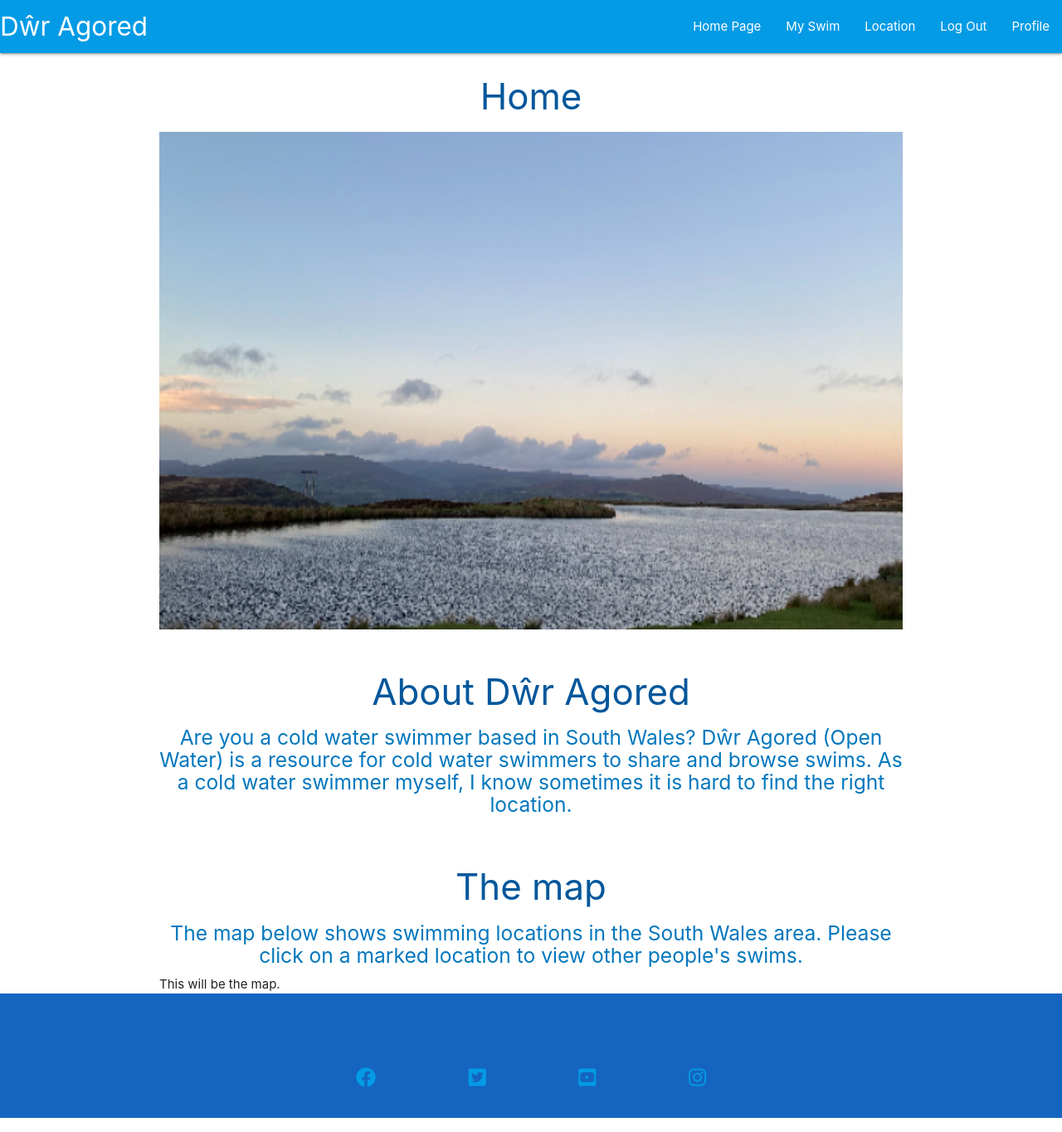
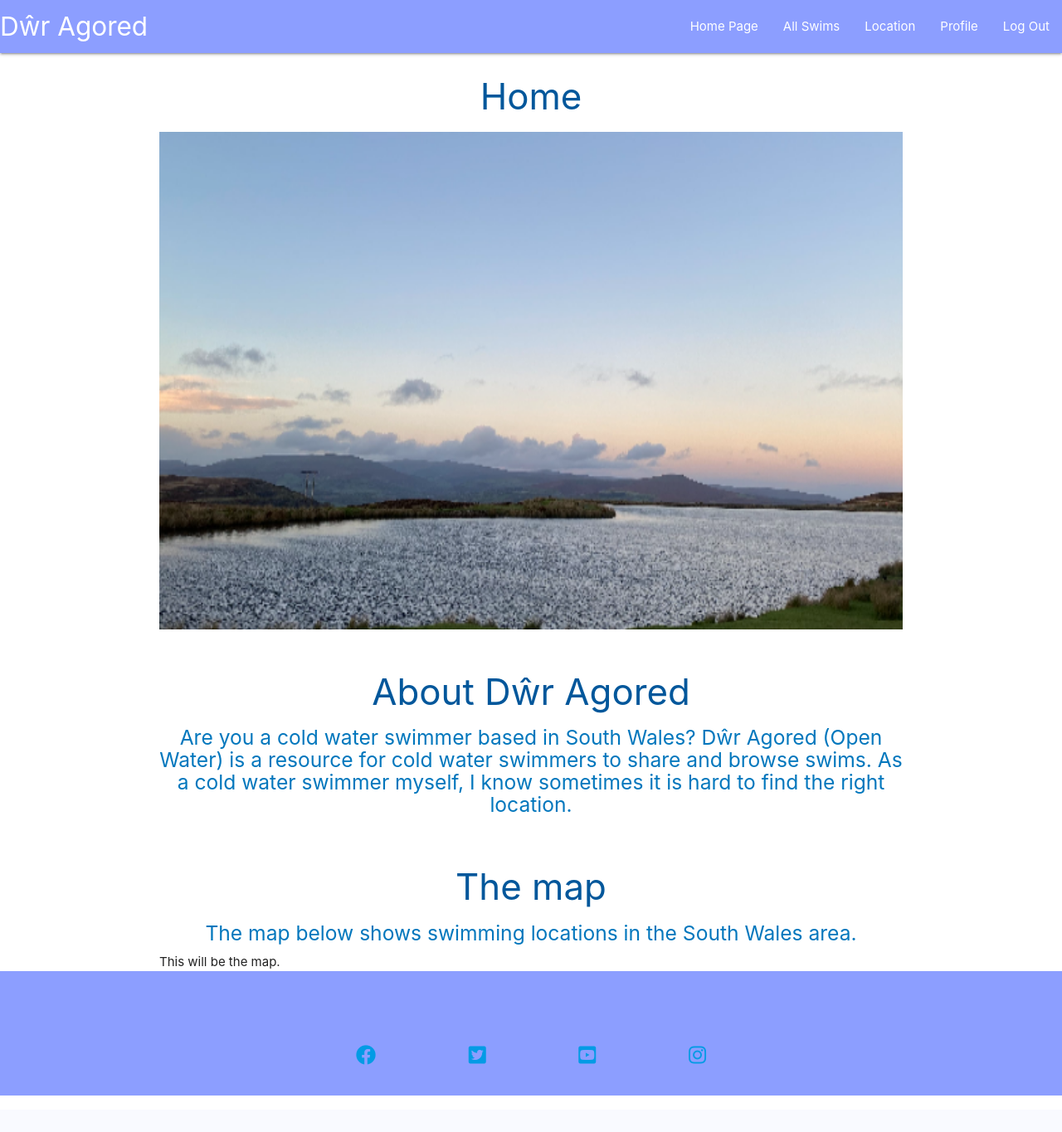
Before and after one commit to mipear/dwr-agored, a Flask app: page / in a window 1280 px wide. Shown: the whole page at 83% size. After the commit the page ends 1321 px from the top, so only its background shows below. Run offline with Flask 2, Linux system fonts and the light colour scheme; the visitor is signed in with stand-in values (Sample User, id 1).

Commit message:
Changed routing e.g. website title leads to home

```diff
--- a/dwragored/routes.py
+++ b/dwragored/routes.py
@@ -4,8 +4,8 @@ from dwragored.models import Location, MySwim, User
 from werkzeug.security import generate_password_hash, check_password_hash
 
 
-@app.route("/home")
-def home():
+@app.route("/allswims")
+def allswims():
     myswim = list(MySwim.query.order_by(MySwim.id).all())
     return render_template("myswim.html", myswim=myswim)
 
@@ -115,7 +115,7 @@ def add_swim():
 
         db.session.add(myswim)
         db.session.commit()
-        return redirect(url_for("home"))
+        return redirect(url_for("allswims"))
     return render_template("add_swim.html", location=location)
 
 
@@ -130,6 +130,7 @@ def edit_swim(myswim_id):
         myswim.cleanliness_rating = request.form.get("cleanliness_rating")
         myswim.date = request.form.get("date")
         myswim.location_id = request.form.get("location_id")
+
         db.session.commit()
     return render_template("edit_swim.html", myswim=myswim, location=location)
 
@@ -139,7 +140,7 @@ def delete_swim(myswim_id):
     myswim = MySwim.query.get_or_404(myswim_id)
     db.session.delete(myswim)
     db.session.commit()
-    return redirect(url_for("home"))
+    return redirect(url_for("allswims"))
 
 @app.route("/profile/<username>", methods=["GET", "POST"])
 def profile(username):
--- a/dwragored/templates/add_location.html
+++ b/dwragored/templates/add_location.html
@@ -16,7 +16,8 @@
         <!--Location Add-->
         <h5>Click the map to add a new location</h5>
         <div id="map-add">
-            <img class="responsive-img" src="{{ url_for('static', filename='/images/swmap.webp') }}" alt="South Wales map">
+            <img class="responsive-img" id="map-add" src="{{ url_for('static', filename='/images/swmap.webp') }}"
+                alt="South Wales map">
         </div>
         <br>
 
--- a/dwragored/templates/add_swim.html
+++ b/dwragored/templates/add_swim.html
@@ -1,6 +1,6 @@
 {% extends "base.html" %} {% block content %}
 
-<h3 class="light-blue-text text-darken-4 center-align">Add Swim</h3>
+<h3 class=" indigo accent-4 center-align">Add Swim</h3>
 
 <div class="row card-panel grey lighten-5">
     <form class="col s12" method="POST" action="{{ url_for('add_swim') }}">
--- a/dwragored/templates/base.html
+++ b/dwragored/templates/base.html
@@ -1,36 +1,51 @@
 <!DOCTYPE html>
 <html lang="en">
-
   <head>
     <meta charset="UTF-8" />
     <meta http-equiv="X-UA-Compatible" content="IE=edge" />
     <meta name="viewport" content="width=device-width, initial-scale=1.0" />
-    <link rel="stylesheet" href="https://cdnjs.cloudflare.com/ajax/libs/font-awesome/5.15.3/css/all.min.css"
+    <link
+      rel="stylesheet"
+      href="https://cdnjs.cloudflare.com/ajax/libs/font-awesome/5.15.3/css/all.min.css"
       integrity="sha512-iBBXm8fW90+nuLcSKlbmrPcLa0OT92xO1BIsZ+ywDWZCvqsWgccV3gFoRBv0z+8dLJgyAHIhR35VZc2oM/gI1w=="
-        crossorigin="anonymous" referrerpolicy="no-referrer" />
-    <link rel="stylesheet" href="https://cdnjs.cloudflare.com/ajax/libs/materialize/1.0.0/css/materialize.min.css"
-        type="text/css" />
-    <link rel="stylesheet" href="{{ url_for('static', filename='css/style.css') }}" type="text/css" />
+      crossorigin="anonymous"
+      referrerpolicy="no-referrer"
+    />
+    <link
+      rel="stylesheet"
+      href="https://cdnjs.cloudflare.com/ajax/libs/materialize/1.0.0/css/materialize.min.css"
+      type="text/css"
+    />
+    <link rel="icon" type="image/x-icon" href="favicon.ico" />
+    <link
+      rel="stylesheet"
+      href="{{ url_for('static', filename='css/style.css') }}"
+      type="text/css"
+    />
     <title>Dŵr Agored</title>
   </head>
 
   <body>
     <header>
       <!-- top navbar -->
-        <nav class="light-blue darken-1">
+      <nav class="indigo accent-1">
         <div class="nav-wrapper">
-                <a href="{{ url_for('home') }}" class="brand-logo">Dŵr Agored</a>
-                <a href="#" data-target="mobile-demo" class="sidenav-trigger"><i class="fas fa-bars"></i></a>
+          <a href="{{ url_for('homepage') }}" class="brand-logo">Dŵr Agored</a>
+          <a href="#" data-target="mobile-demo" class="sidenav-trigger"
+            ><i class="fas fa-bars"></i
+          ></a>
           <ul class="right hide-on-med-and-down">
             <li><a href="{{ url_for('homepage') }}">Home Page</a></li>
             {% if session.user %}
-                    <li><a href="{{ url_for('home') }}">My Swim</a></li>
+            <li><a href="{{ url_for('allswims') }}">All Swims</a></li>
             <li><a href="{{ url_for('location') }}">Location</a></li>
             <!--- <li><a href="{{ url_for('add_swim') }}">Swim Form</a></li> -->
+            <li>
+              <a href="{{ url_for('profile', username=session['user']) }}"
+                >Profile</a
+              >
+            </li>
             <li><a href="{{ url_for('logoutaccount') }}">Log Out</a></li>
-                    <li>
-                        <a href="{{ url_for('profile', username=session['user']) }}">Profile</a>
-                    </li>
             {% else %}
             <li><a href="{{ url_for('loginaccount') }}">Log In</a></li>
             <li><a href="{{ url_for('register') }}">Register</a></li>
@@ -43,13 +58,15 @@
       <ul class="sidenav" id="mobile-demo">
         <li><a href="{{ url_for('homepage') }}">Home Page</a></li>
         {% if session.user %}
-            <li><a href="{{ url_for('home') }}">My Swim</a></li>
+        <li><a href="{{ url_for('allswims') }}">All Swims</a></li>
         <li><a href="{{ url_for('location') }}">Location</a></li>
         <!--- <li><a href="{{ url_for('add_swim') }}">Swim Form</a></li> -->
+        <li>
+          <a href="{{ url_for('profile', username=session['user']) }}"
+            >Profile</a
+          >
+        </li>
         <li><a href="{{ url_for('logoutaccount') }}">Log Out</a></li>
-            <li>
-                <a href="{{ url_for('profile', username=session['user']) }}">Profile</a>
-            </li>
         {% else %}
         <li><a href="{{ url_for('loginaccount') }}">Log In</a></li>
         <li><a href="{{ url_for('register') }}">Register</a></li>
@@ -69,23 +86,28 @@
 
     <main class="container">{% block content %} {% endblock %}</main>
 
-    <footer class="page-footer blue darken-3">
+    <footer class="page-footer indigo accent-1">
       <div class="footer-socials">
         <div class="container">
           <ul class="social-networks">
             <li>
-                        <a href="https://www.facebook.com" target="_blank"><i class="fab fa-facebook"></i>
+              <a href="https://www.facebook.com" target="_blank"
+                ><i class="fab fa-facebook"></i>
               </a>
             </li>
             <li>
-                        <a href="https://www.twitter.com" target="_blank"><i class="fab fa-twitter-square"></i></a>
+              <a href="https://www.twitter.com" target="_blank"
+                ><i class="fab fa-twitter-square"></i
+              ></a>
             </li>
             <li>
-                        <a href="https://www.youtube.com" target="_blank"><i class="fab fa-youtube-square"></i>
+              <a href="https://www.youtube.com" target="_blank"
+                ><i class="fab fa-youtube-square"></i>
               </a>
             </li>
             <li>
-                        <a href="https://www.instagram.com" target="_blank"><i class="fab fa-instagram"></i>
+              <a href="https://www.instagram.com" target="_blank"
+                ><i class="fab fa-instagram"></i>
               </a>
             </li>
           </ul>
@@ -97,5 +119,4 @@
     <script src="https://cdnjs.cloudflare.com/ajax/libs/jquery/3.3.1/jquery.min.js"></script>
     <script src="{{ url_for('static', filename='js/script.js') }}"></script>
   </body>
-
 </html>
--- a/dwragored/templates/homepage.html
+++ b/dwragored/templates/homepage.html
@@ -1,64 +1,44 @@
 {% extends "base.html" %} {% block content %}
 
 <h3 class="light-blue-text text-darken-4 center-align">Home</h3>
-
-<!--
-<div id="index-banner" class="parallax-container">
-    <div class="section no-pad-bot">
-        <div class="container">
-            <br>
-            <br>
-            <h1 class="header text-shadow center heavy">Welcome to Dwr Agored</h1>
-            <hr>
-            <div class="row center">
-                <h5 class="header col s12">Looking to find and recommend swimming locations? See our swims below.
-                </h5>
-            </div>
-            <br>
-            <br>
-        </div>
-        <div class="parallax">
-            <img id="hero-image" src="{{ url_for('static', filename='/images/heroimage.webp') }}"
-                alt="south wales lake">
-        </div>
-    </div>
-
-</div> -->
-
 
 <section>
   <!-- This is the hero image -->
   <div id="hero-outer">
     <div>
-            <img id="hero-image" class="repsonsive-img" src="{{ url_for('static', filename='/images/heroimage.webp') }}"
-                alt="south wales lake">
+      <img
+        id="hero-image"
+        class="repsonsive-img"
+        src="{{ url_for('static', filename='/images/heroimage.webp') }}"
+        alt="south wales lake"
+      />
     </div>
     <div id="cover-text">
       <h2>Dwr Agored</h2>
     </div>
   </div>
 </section>
-<br>
+<br />
 <section>
   <div id="about">
     <h3 class="light-blue-text text-darken-4 center-align">About Dŵr Agored</h3>
-        <h5 class="light-blue-text text-darken-3 center-align">Are you a cold water swimmer based in South Wales? Dŵr
-            Agored (Open Water) is a resource for cold water
-            swimmers to share and browse swims. As a cold water swimmer myself, I know sometimes it is hard to find the
-            right location.</h5>
+    <h5 class="light-blue-text text-darken-3 center-align">
+      Are you a cold water swimmer based in South Wales? Dŵr Agored (Open Water)
+      is a resource for cold water swimmers to share and browse swims. As a cold
+      water swimmer myself, I know sometimes it is hard to find the right
+      location.
+    </h5>
   </div>
 </section>
-<br>
+<br />
 <section>
   <div id="map">
     <h3 class="light-blue-text text-darken-4 center-align">The map</h3>
-        <h5 class="light-blue-text text-darken-3 center-align">The map below shows swimming locations in the South Wales
-            area. Please click on a marked location to view
-            other people's swims.</h5>
+    <h5 class="light-blue-text text-darken-3 center-align">
+      The map below shows swimming locations in the South Wales area.
+    </h5>
   </div>
-    <div>
-        This will be the map.
-    </div>
+  <div>This will be the map.</div>
 </section>
 
 {% endblock %}
```
Also changed, not shown: dwragored/templates/edit_swim.html (+60 -18 lines), dwragored/templates/loginaccount.html (+33 -9 lines), dwragored/templates/profile.html (+8 -0 lines), README.md, favicon.ico (renamed from dwragored/static/images/favicon.ico). Lines whose indentation alone changed are shown as unchanged.
